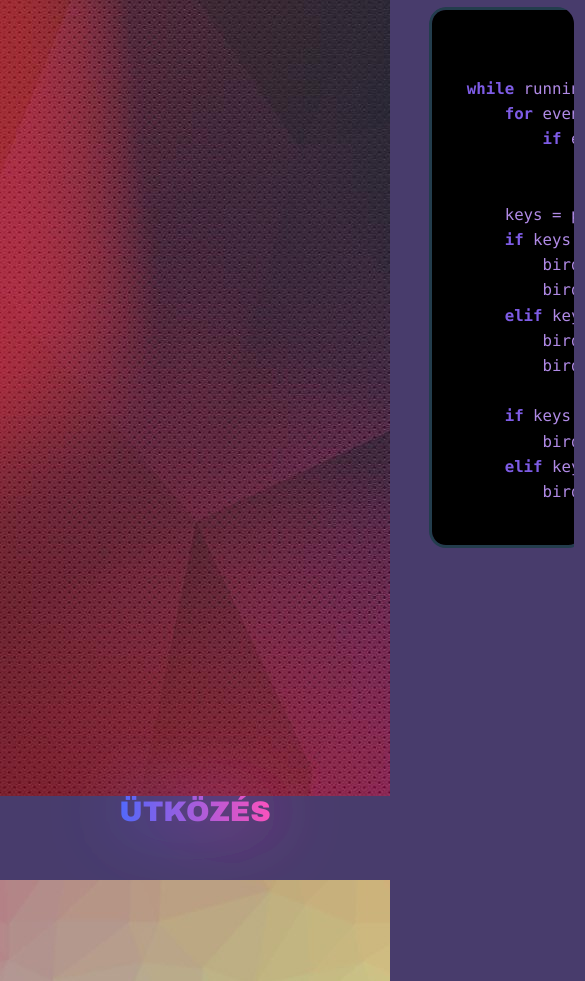
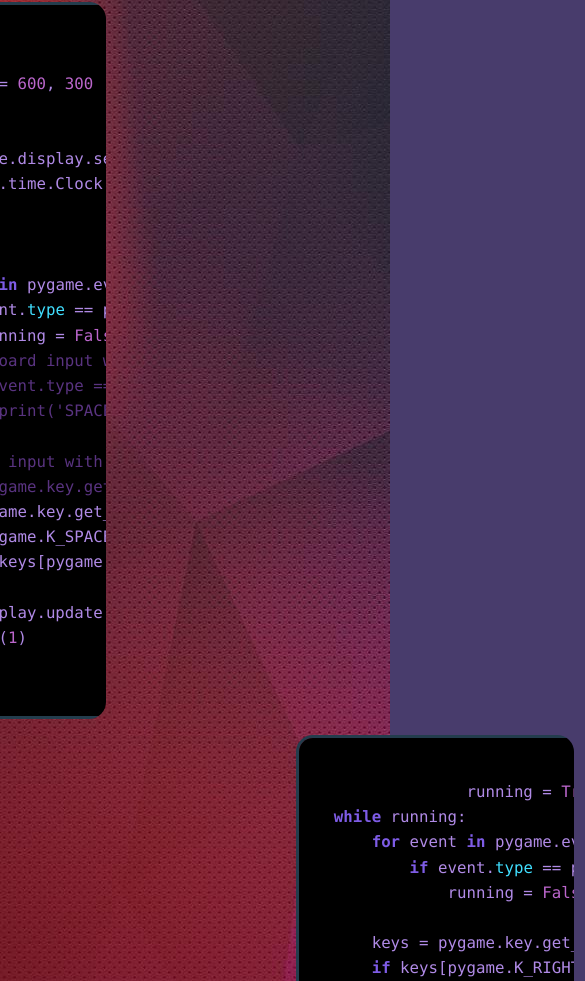
Before and after one commit to pinterroniaron/Pygame_html_ppt, a website: page index.html in a window 390 px wide. Shown: the part 1019-2000 px from the top of the page, 585 px wide, since content can reach past the window. Drawn offline with nearby package versions, Linux system fonts and the light colour scheme.

Commit message:
Responsive

```diff
--- a/index.html
+++ b/index.html
@@ -46,10 +46,12 @@
         <path fill="#fff" fill-rule="evenodd" d="M502.8 0h211.8l-23 39.7-138.5 240L483 401H342.7L413 279.6 251.4 0h140.3L483 158.1 538.6 62 502.8 0Zm-201 279.6L140.1 0H0l231.7 401 70-121.4Z"/>
     </svg>-->
     <nav>
+
         <a href="#python">Pygame</a>
         <a href="#billinput">3.1 Irányítás billentyűzettel</a>
         <a href="#utkozes">3.2 Ütközés</a>
         <a href="#mouseinput">3.3 Irányítás egérrel</a>
+
         <button id="openmenu">
             <span></span>
             <span></span>
@@ -70,8 +72,8 @@
     <div id="billinput" style="max-width: 100vw; height: 15vh"><h1 class="other">Irányítás billentyűzettel</h1></div>
     <section style="background-image:url(images/iranyitasBill.jpeg)">
 
-        <div class="highlight" style="width: 100%">
-            <pre class="image1"><code draggable="true" class="language-python">import pygame
+        <div class="highlight row" style="width: 100%">
+            <pre class="image1 col-md-6 col-ms-12"><code draggable="true" class="language-python">import pygame
 
   WIDTH, HEIGHT = 600, 300
 
@@ -98,7 +100,7 @@
       clock.tick(1)
 
   pygame.quit()</code></pre>
-            <pre class="image2"><code class="language-python">
+            <pre class="image2 col-md-6 col-ms-12"><code class="language-python">
                 running = True
   while running:
       for event in pygame.event.get():
@@ -121,15 +123,15 @@
 <!--            <img style="float: left; border: #233D4D solid; border-radius: 2vh" src="images/3.1.1.png" alt="">-->
         </div>
     </section>
-    <div id="utkozes" style="max-width: 100vw; height: 18vh; "><h1 class="other">Ütközés</h1></div>
+    <div id="utkozes row" style="max-width: 100vw; height: 18vh; "><h1 class="other">Ütközés</h1></div>
     <section style="background-image:url(images/hatter2.jpeg)">
         <div class="highlight" style="width: 100%">
-            <pre class="image3"><code draggable="true" class="language-python">if balloon_rect.colliderect(bird_rect):
+            <pre class="image3 col-md-6 col-ms-12"><code draggable="true" class="language-python">if balloon_rect.colliderect(bird_rect):
           collision = True
 
       if not collision:
           screen.blit(balloon_surf, balloon_rect)</code></pre>
-            <pre class="image4"><code class="language-python">for index, balloon_rect in enumerate(balloons_rect):
+            <pre class="image4 col-md-6 col-ms-12"><code class="language-python">for index, balloon_rect in enumerate(balloons_rect):
           if balloon_rect.colliderect(bird_rect):
               del balloons_rect[index]
           else:
@@ -137,16 +139,16 @@
             <!--            <img style="float: left; border: #233D4D solid; border-radius: 2vh" src="images/3.1.1.png" alt="">-->
         </div>
     </section>
-    <div id="mouseinput" style="max-width: 100vw; height: auto; "><h1 class="other">Irányítás egérrel</h1></div>
+    <div id="mouseinput row" style="max-width: 100vw; height: auto; "><h1 class="other">Irányítás egérrel</h1></div>
     <section style="background-image:url(images/hatter3.jpeg)">
         <div class="highlight" style="width: 100%">
-            <pre class="image5"><code draggable="true" class="language-python">if event.type == pygame.MOUSEMOTION:
+            <pre class="image5 col-md-6 col-ms-12"><code draggable="true" class="language-python">if event.type == pygame.MOUSEMOTION:
     crosshair_rect = crosshair_surf.get_rect(center=event.pos)
 if event.type == pygame.MOUSEBUTTONDOWN:
     for index, balloon_rect in enumerate(balloons_rect):
         if balloon_rect.collidepoint(event.pos):
             del balloons_rect[index]</code></pre>
-            <pre class="image6"><code class="language-python">print('az egér pozíciója', pygame.mouse.get_pos())
+            <pre class="image6 col-md-6 col-ms-12"><code class="language-python">print('az egér pozíciója', pygame.mouse.get_pos())
 print('az egér gombja lenyomva', pygame.mouse.get_pressed())
 print(pygame.mouse.get_pressed()[0])      </code></pre>
             <!--            <img style="float: left; border: #233D4D solid; border-radius: 2vh" src="images/3.1.1.png" alt="">-->
--- a/script.js
+++ b/script.js
@@ -42,6 +42,8 @@
     });
 });
 
+
+
 gsap.to(".main", {
     scrollTrigger: {
         trigger: ".main",
@@ -54,6 +56,8 @@
     ease: "bounce.out"
 
 })
+let mm = gsap.matchMedia();
+
 
 gsap.to(".image1", {
     scrollTrigger: {
@@ -102,7 +106,6 @@
         start: "-200 center",
         end: "-150 200",
         scrub: 2,
-        markers: true,
         snap: {
             snapTo: "",
             duration: { min: 1, max: 1.5 },
@@ -188,3 +191,94 @@
     delay: 0.5
 
 })
+
+
+
+
+mm.add("(   max-width: 756px)", () => {
+
+    gsap.to(".image1", {
+        scrollTrigger: {
+            trigger: ".image1",
+            start: "-200 center",
+            end: "-150 top",
+            scrub: 1,
+        },
+        y: 0,
+        x: 0,
+        duration: 2,
+        rotation: 0,
+    })
+
+    gsap.to(".image2", {
+        scrollTrigger: {
+            trigger: ".image2",
+            start: "-200 center",
+            end: "-150 top",
+            scrub: 1,
+        },
+        y: 0,
+        x: 0,
+        duration: 2,
+        rotation: 0,
+    })
+
+    gsap.to(".image3", {
+        scrollTrigger: {
+            trigger: ".image3",
+            toggleActions: "restart pause resume reset",
+            start: "-200 center",
+            end: "-150 200",
+            scrub: 2,
+        },
+        y: 0,
+        x: 0,
+        duration: 2,
+        rotation: 0,
+    })
+
+    gsap.to(".image4", {
+        scrollTrigger: {
+            trigger: ".image4",
+            toggleActions: "restart pause resume reset",
+            start: "-200 center",
+            end: "-150 200",
+            scrub: 2,
+        },
+        y: 0,
+        x: 0,
+        duration: 2,
+        rotation: 0,
+    })
+
+    gsap.to(".image5", {
+        scrollTrigger: {
+            trigger: ".image5",
+            toggleActions: "restart pause resume reset",
+            start: "-200 center",
+            end: "-150 200",
+            scrub: 2,
+        },
+        y: 0,
+        x: 0,
+        duration: 2,
+        rotation: 0,
+    })
+
+    gsap.to(".image6", {
+        scrollTrigger: {
+            trigger: ".image6",
+            toggleActions: "restart pause resume reset",
+            start: "-200 center",
+            end: "-300 top",
+            scrub: 2,
+        },
+        y: 0,
+        x: 0,
+        duration: 2,
+        rotation: 0,
+    })
+
+
+
+})
--- a/style.css
+++ b/style.css
@@ -68,7 +68,7 @@
     top: 30px;
     left: 0;
     right: 0;
-    width: 100px;
+    width: 10vw;
     height: auto;
     margin: 0 auto;
     opacity: 1;
@@ -76,18 +76,18 @@
 }
 header nav {
     display: flex;
-    height: 100px;
+    height: 13vh;
     justify-content: center;
     align-items: center;
-    padding: 0 20px;
+    padding: 0 20vw;
     position: fixed;
     left: 0;
     right: 0;
-    width: 500px;
+    width: 60vw;
     margin: 0 auto;
-    top: 120px;
+    top: 20vh;
     background-color: rgba(255, 255, 255, 0.05);
-    border-radius: 200px;
+    border-radius: 20vw;
     z-index: 9;
     backdrop-filter: blur(5px);
     border: 1px solid rgba(255, 255, 255, 0.06);
@@ -97,7 +97,7 @@
     color: #fff;
     text-decoration: none;
     font-weight: 700;
-    display: block;
+    display: flex;
     padding: 10px 20px;
     line-height: 1;
     font-size: 15px;
@@ -117,8 +117,8 @@
     right: 0;
     top: 0;
     bottom: 0;
-    width: 60px;
-    height: 60px;
+    width: 7vw;
+    height: 7vw;
     border-radius: 100%;
     outline: 0;
     border: 0;
@@ -129,9 +129,9 @@
 header nav button span {
     width: 40%;
     background: #fff;
-    height: 2px;
+    height: 2%;
     display: block;
-    margin: 5px auto;
+    margin: 7% auto;
     transform: scalex(0);
     transition: 0.6s transform cubic-bezier(0.075, 0.82, 0.165, 1) 0s, 0.3s margin ease-in 0s;
 }
@@ -149,10 +149,10 @@
     transition-delay: 0.5s;
 }
 header.sticky nav {
-    top: 20px;
+    top: 5vh;
     padding: 0;
-    width: 90px;
-    height: 90px;
+    width: 10vw;
+    height: 10vw;
     transition-delay: 0.5s;
 }
 header.sticky nav button {
@@ -169,6 +169,19 @@
     letter-spacing: 0px;
     transform: scale(0.3);
     transition-delay: 0.2s;
+}
+
+@media screen and (max-width: 756px) {
+    header nav {
+        height: 20vh;
+        width: 10vh;
+        flex-direction: column;
+        top: 15vh;
+
+    }
+    header nav a {
+        font-size: 12px;
+    }
 }
 
 
@@ -203,6 +216,7 @@
 code {
     border: #233D4D solid;
     border-radius: 2vh;
+    width: 100vw;
 }
 
 @property --k {
@@ -246,6 +260,8 @@
     #billinput {
         height: 40vh !important;
     }
+
+
 }
 
 @media screen and (max-width: 1025px) {
@@ -254,9 +270,17 @@
     }
 }
 
-@media screen and (max-width: 700px) {
+@media screen and (max-width: 756px) {
     #billinput {
         height: 15vh !important;
+    }
+    .highlight {
+        display: flex;
+        flex-direction: column;
+        align-items: center;
+        code {
+            width: 100vw;
+        }
     }
 }
 
```
